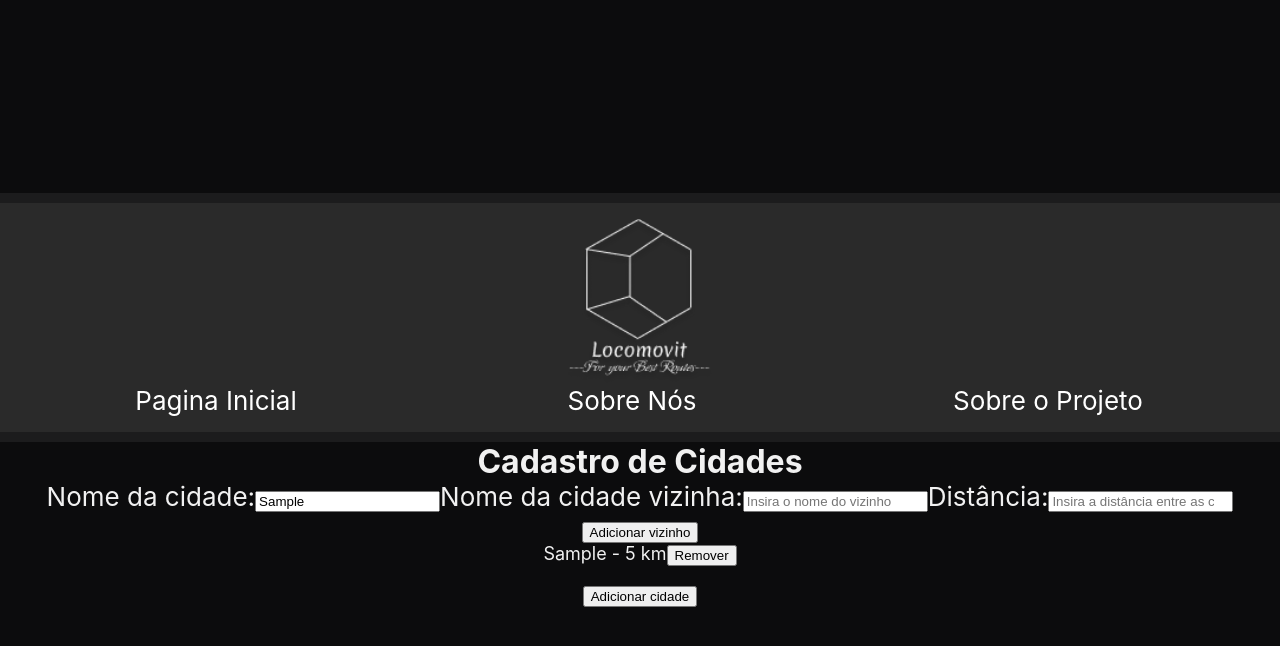
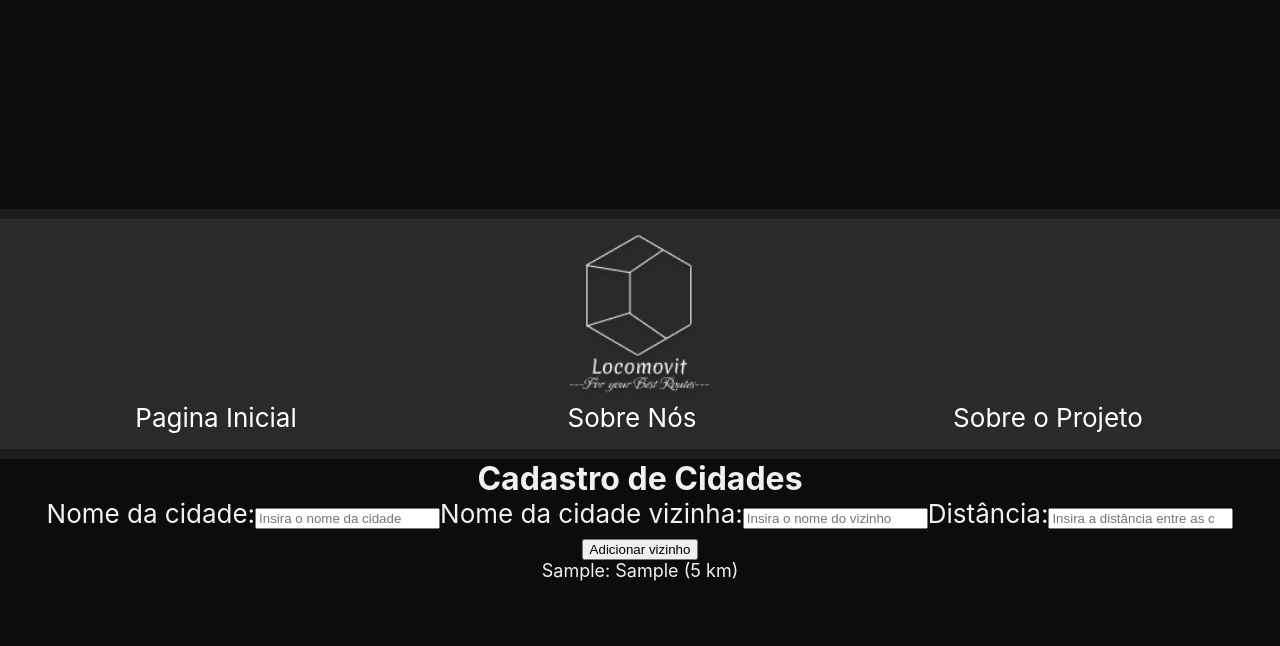
Before and after one commit to projeto-de-algoritmos/Grafos1_Locomovit, a React (Create React App) app in the folder locomovit/: page / in a window 1280 px wide. Both pictures are taken after typing "Sample", "Sample", "5" into the empty fields and a click on the button "Adicionar vizinho". Shown: the top 646 px of the page. Built offline with nearby package versions, Linux system fonts and the light colour scheme.

Commit message:
transformando as cidades em nós de grafos

```diff
--- a/locomovit/src/components/newCities.js
+++ b/locomovit/src/components/newCities.js
@@ -1,35 +1,42 @@
 import React, { useState } from "react";
 
 function NewCities() {
-  const [cities, setCities] = useState([]);
-  const [newCity, setNewCity] = useState({ name: "", neighbors: [] });
-  const [neighbor, setNeighbor] = useState({ name: "", distance: "" });
+  const [graph, setGraph] = useState({});
 
-  function handleChange(e) {
-    if (e.target.name === "city-name") {
-      setNewCity({ ...newCity, name: e.target.value });
+  function handleAddCity(cityName, neighborName, distance) {
+    // Verifica se a cidade já existe no grafo
+    if (graph[cityName]) {
+      // Adiciona vizinho à cidade existente
+      graph[cityName].push({ cidade: neighborName, distancia: distance });
     } else {
-      setNeighbor({ ...neighbor, [e.target.name]: e.target.value });
+      // Cria um novo nó no grafo para a cidade
+      graph[cityName] = [{ cidade: neighborName, distancia: distance }];
+    }
+    // Verifica se o vizinho já existe no grafo
+    if (!graph[neighborName]) {
+      // Cria um novo nó no grafo para o vizinho
+      graph[neighborName] = [{ cidade: cityName, distancia: distance }];
+    } else {
+      // Verifica se a cidade já é vizinha do vizinho
+      const hasNeighbor = graph[neighborName].some(
+        (edge) => edge.cidade === cityName
+      );
+      if (!hasNeighbor) {
+        // Adiciona cidade como vizinha do vizinho existente
+        graph[neighborName].push({ cidade: cityName, distancia: distance });
       }
     }
-
-  function addNeighbor() {
-    setNewCity({
-      ...newCity,
-      neighbors: [...newCity.neighbors, { ...neighbor }],
-    });
-    setNeighbor({ name: "", distance: "" });
+    // Atualiza o estado do componente com o novo grafo
+    setGraph({ ...graph });
   }
 
-  function removeNeighbor(index) {
-    const newNeighbors = [...newCity.neighbors];
-    newNeighbors.splice(index, 1);
-    setNewCity({ ...newCity, neighbors: newNeighbors });
-  }
-
-  function addCity() {
-    setCities([...cities, { ...newCity }]);
-    setNewCity({ name: "", neighbors: [] });
+  function handleSubmit(event) {
+    event.preventDefault();
+    const cityName = event.target.cityName.value;
+    const neighborName = event.target.neighborName.value;
+    const distance = event.target.distance.value;
+    handleAddCity(cityName, neighborName, distance);
+    event.target.reset();
   }
 
   return (
@@ -39,26 +46,22 @@ function NewCities() {
       </head>
       <body>
         <h1>Cadastro de Cidades</h1>
-        <form id="city-form">
-          <label htmlFor="city-name">Nome da cidade:</label>
+        <form id="city-form" onSubmit={handleSubmit}>
+          <label htmlFor="cityName">Nome da cidade:</label>
           <input
             type="text"
-            id="city-name"
-            name="city-name"
+            id="cityName"
+            name="cityName"
             placeholder="Insira o nome da cidade"
-            onChange={handleChange}
-            value={newCity.name ? newCity.name : ""}
             required
           />
 
-          <label htmlFor="neighbor-name">Nome da cidade vizinha:</label>
+          <label htmlFor="neighborName">Nome da cidade vizinha:</label>
           <input
             type="text"
-            id="neighbor-name"
-            name="name"
+            id="neighborName"
+            name="neighborName"
             placeholder="Insira o nome do vizinho"
-            onChange={handleChange}
-            value={neighbor.name}
             required
           />
           <label htmlFor="distance">Distância:</label>
@@ -68,37 +71,19 @@ function NewCities() {
             name="distance"
             placeholder="Insira a distância entre as cidades"
             min="0"
-            value={neighbor.distance}
-            onChange={handleChange}
             required
           />
-          <button type="button" onClick={addNeighbor}>
-            Adicionar vizinho
-          </button>
+          <button type="submit">Adicionar vizinho</button>
           <ul>
-            {newCity.neighbors.map((neighbor, index) => (
+            {Object.entries(graph).map(([city, neighbors], index) => (
               <li key={index}>
-                {neighbor.name} - {neighbor.distance} km
-                <button type="button" onClick={() => removeNeighbor(index)}>
-                  Remover
-                </button>
-              </li>
+                {city}:{" "}
+                {neighbors.map((neighbor, index) => (
+                    <span key={index}>
+                        {neighbor.cidade} ({neighbor.distancia} km)
+                        {index === neighbors.length - 1 ? "" : ", "}
+                    </span>
                 ))}
-          </ul>
-          <button type="button" onClick={addCity}>
-            Adicionar cidade
-          </button>
-          <ul>
-            {cities.map((city, index) => (
-              <li key={index}>
-                {city.name}
-                <ul>
-                  {city.neighbors.map((neighbor, index) => (
-                    <li key={index}>
-                      {neighbor.name} - {neighbor.distance} km
-                    </li>
-                  ))}
-                </ul>
               </li>
             ))}
         </ul>
```
Lines whose indentation alone changed are shown as unchanged.
